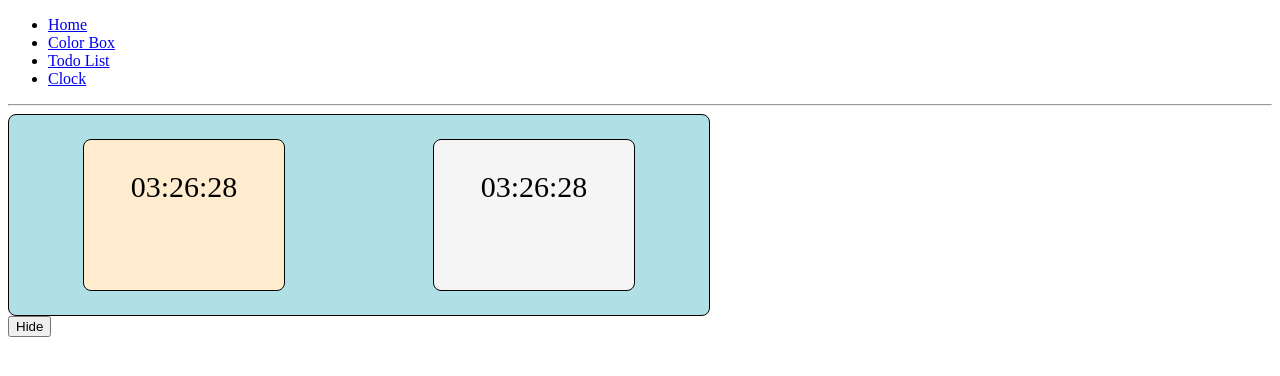
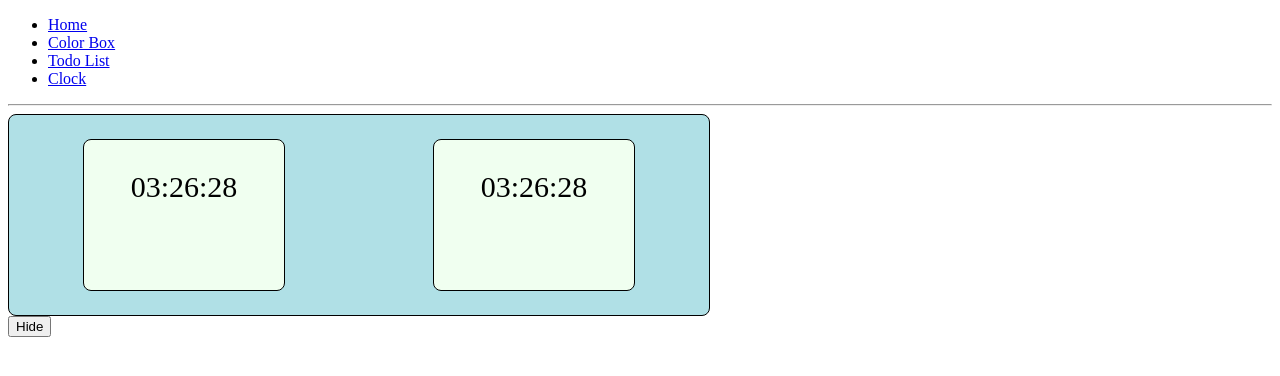
Before and after one commit to minhnhat-dev/react-hooks-basic, a React (Create React App) app: page /clock in a window 1280 px wide. Shown: the top 376 px of the page. Built offline with nearby package versions, Linux system fonts and the light colour scheme.

Commit message:
add clock use hooks custom

```diff
--- a/src/components/Clock/Clock.scss
+++ b/src/components/Clock/Clock.scss
@@ -1,6 +1,3 @@
-// <div className="box-time">
-// <div className="first-box-time">
-
 .box-time {
 
     $width-box: 700px;
@@ -24,6 +21,8 @@
         border: 1px solid black;
         border-radius: 8px;
         text-align: center;
+
+        transition: all 0.35s ease-in-out 0;
     }
 
     &__second-box-time {
@@ -33,5 +32,7 @@
         border: 1px solid black;
         border-radius: 8px;
         text-align: center;
+
+        transition: all 0.35s ease-in-out 0;
     }
 }
--- a/src/components/Clock/index.jsx
+++ b/src/components/Clock/index.jsx
@@ -2,10 +2,13 @@ import React, { useEffect, useState } from 'react';
 import PropTypes from 'prop-types';
 import useClock from '../../hooks/useClock';
 import './Clock.scss';
+import useRandomColors from '../../hooks/useRandomColors';
 
 function Clock(props) {
     const { timeString } = useClock();
     const [showTimeString, setShowTimeString] = useState(true);
+    const [color, setColor] = useState('');
+    const newColor = useRandomColors();
 
     function handleClickShowTimeString() {
         setShowTimeString(!showTimeString);
@@ -14,10 +17,10 @@ function Clock(props) {
     return (
         <>
             <div className="box-time">
-                <div className="box-time__first-box-time">
+                <div className="box-time__first-box-time" style={{ backgroundColor: newColor }}>
                     {showTimeString && (<p style={{ fontSize: '30px' }}>{timeString}</p>)}
                 </div>
-                <div className="box-time__second-box-time">
+                <div className="box-time__second-box-time" style={{ backgroundColor: newColor }}>
                     {showTimeString && (<p style={{ fontSize: '30px' }}>{timeString}</p>)}
                 </div>
             </div>
--- /dev/null
+++ b/src/hooks/useRandomColors.js
@@ -0,0 +1,35 @@
+import React, { useEffect, useRef, useState } from 'react';
+import PropTypes from 'prop-types';
+
+function randomColors(currentColor = '') {
+    const colors = ['lightyellow', 'lightsalmon', 'palegreen', 'aquamarine', 'powderblue', 'plum', 'honeydew'];
+    const colorsNew = colors.filter((color) => color !== currentColor);
+    const index = Math.floor(Math.random() * colorsNew.length);
+    return colorsNew[index];
+}
+
+function RandomColors(props) {
+    const [color, setColor] = useState('');
+    const colorRef = useRef('');
+
+    useEffect(() => {
+        const colorInterval = setInterval(() => {
+            const currentColor = colorRef.current;
+            const newColor = randomColors(currentColor);
+            setColor(newColor);
+            colorRef.current = newColor;
+        }, 1000);
+
+        return () => {
+            clearInterval(colorInterval);
+        };
+    }, []);
+
+    return color;
+}
+
+RandomColors.propTypes = {
+
+};
+
+export default RandomColors;
```
